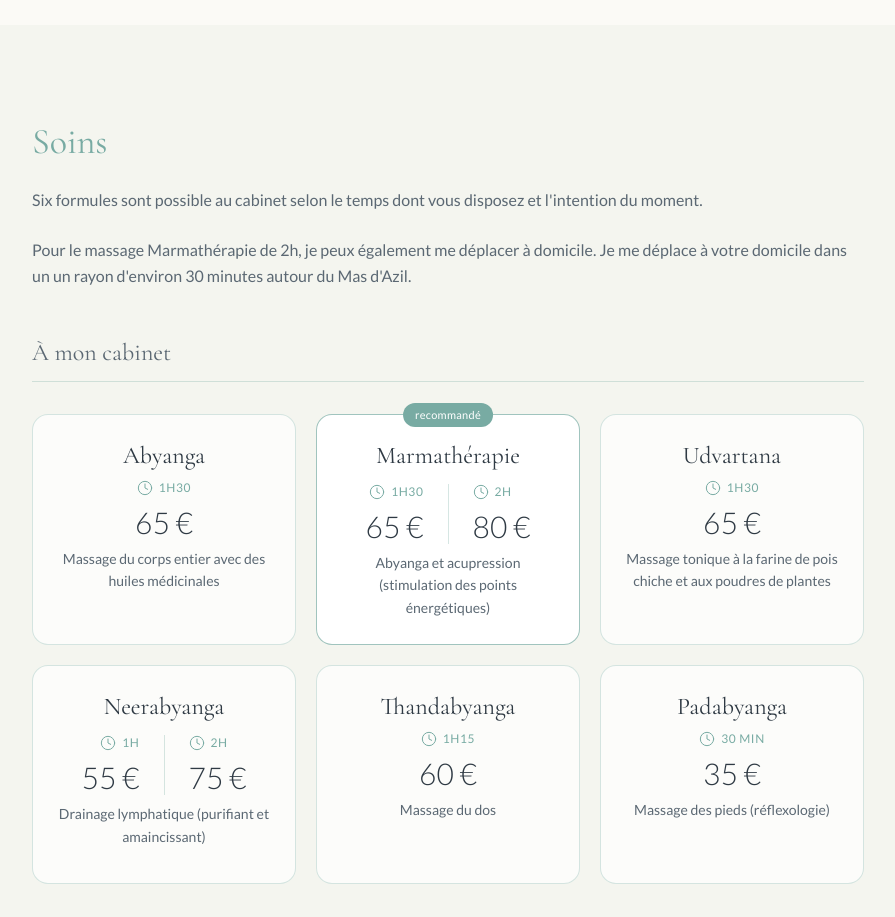
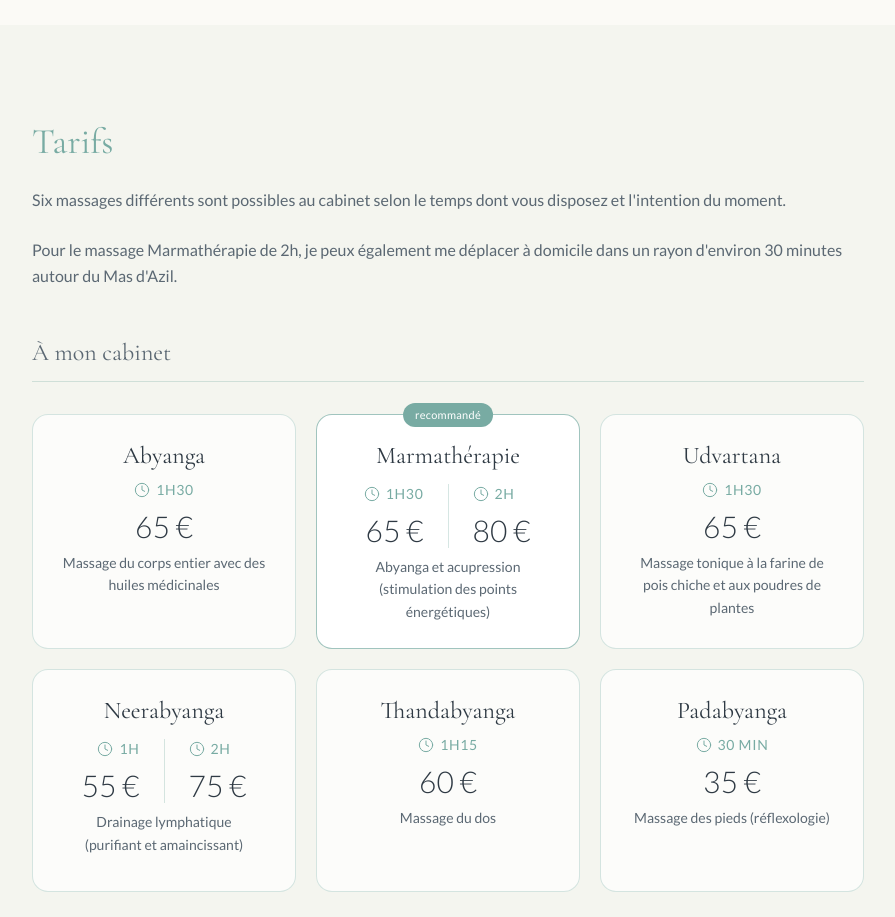
Before and after one commit to benbucher/yaelMassage, a React (Vite) app: page / in a window 1280 px wide. Shown: the part 1880-2797 px from the top of the page, without its empty margins (192-1087 px from the left). Built offline with nearby package versions, Linux system fonts and the light colour scheme.

Commit message:
MOD soins for tarifs and minors changes

```diff
--- a/src/App.tsx
+++ b/src/App.tsx
@@ -19,7 +19,7 @@ const HERO_IMAGE = heroImage02;
 
 const NAV = [
   { id: 'massage', label: 'Massage' },
-  { id: 'soins', label: 'Soins' },
+  { id: 'tarifs', label: 'Tarifs' },
   { id: 'reservations', label: 'Réservations' },
   { id: 'apropos', label: 'À propos' },
 ];
@@ -278,14 +278,14 @@ function SoinsSection() {
       name: 'Udvartana',
       duration: '1h30',
       price: '65 €',
-      desc: 'Massage tonique à la farine de pois chiche et aux poudres de plantes',
+      desc: 'Massage tonique à la farine de pois\u00A0chiche et aux poudres de plantes',
       featured: false,
     },
     {
       name: 'Neerabyanga',
       duration: '1h',
       price: '55 €',
-      desc: 'Drainage lymphatique (purifiant et amaincissant)',
+      desc: 'Drainage lymphatique\n(purifiant et amaincissant)',
       featured: false,
       durationLong: '2h',
       priceLong: '75 €',
@@ -314,17 +314,16 @@ function SoinsSection() {
   };
 
   return (
-    <SectionShell id="soins" tone="sage">
+    <SectionShell id="tarifs" tone="sage">
       <h2 className="font-serif text-primary text-3xl sm:text-4xl leading-[1.15]">
-        Soins
+        Tarifs
       </h2>
       <p className="mt-6 text-ink-soft text-base leading-relaxed">
-        Six formules sont possible au cabinet selon le temps dont vous disposez et l'intention
+        Six massages différents sont possibles au cabinet selon le temps dont vous disposez et l'intention
         du moment.
       </p>
       <p className="mt-6 text-ink-soft text-base leading-relaxed">
-        Pour le massage Marmathérapie de 2h, je peux également me déplacer à domicile.
-        Je me déplace à votre domicile dans un un rayon d'environ 30 minutes autour du Mas d'Azil.
+        Pour le massage Marmathérapie de 2h, je peux également me déplacer à domicile dans un rayon d'environ 30 minutes autour du Mas d'Azil.
       </p>
 
       <div className="mt-12">
@@ -357,7 +356,7 @@ function SoinsSection() {
 
               {/* Short option */}
               <div className="flex-1 pr-6 text-right">
-                <p className="flex items-center justify-end text-xs uppercase tracking-wider text-primary font-medium">
+                <p className="flex items-center justify-end text-sm uppercase tracking-wider text-primary font-medium">
                   <Clock
                     className="w-4 h-4 mr-1.5 text-primary"
                     strokeWidth={1.5}
@@ -374,7 +373,7 @@ function SoinsSection() {
 
               {/* Long option */}
               <div className="flex-1 pl-6 text-left">
-                <p className="flex items-center text-xs uppercase tracking-wider text-primary font-medium">
+                <p className="flex items-center text-sm uppercase tracking-wider text-primary font-medium">
                   <Clock
                     className="w-4 h-4 mr-1.5 text-primary"
                     strokeWidth={1.5}
@@ -390,7 +389,7 @@ function SoinsSection() {
           ) : (
             <>
               {/* Normal single option */}
-              <p className="mt-2 flex items-center justify-center text-xs uppercase tracking-wider text-primary font-medium">
+              <p className="mt-2 flex items-center justify-center text-sm uppercase tracking-wider text-primary font-medium">
                 <Clock
                   className="w-4 h-4 mr-1.5 text-primary"
                   strokeWidth={1.5}
@@ -402,7 +401,7 @@ function SoinsSection() {
               </p>
             </>
           )}
-            <p className="mt-2 text-ink-soft text-sm leading-relaxed min-h-[3.5rem]">
+            <p className="mt-2 text-ink-soft text-sm leading-relaxed min-h-[3.5rem] whitespace-pre-line">
               {t.desc}
             </p>
           </div>
@@ -420,7 +419,7 @@ function SoinsSection() {
           <h4 className="font-serif text-2xl text-ink leading-snug">
             {domicile.name}
           </h4>
-          <p className="mt-2 flex items-center justify-center text-xs uppercase tracking-wider text-primary font-medium">
+          <p className="mt-2 flex items-center justify-center text-sm uppercase tracking-wider text-primary font-medium">
             <Clock
               className="w-4 h-4 mr-1.5 text-primary"
               strokeWidth={1.5}
@@ -430,7 +429,7 @@ function SoinsSection() {
           <p className="mt-2 font-sans font-light text-3xl text-ink">
             {domicile.price}
           </p>
-          <p className="mt-2 text-ink-soft text-sm leading-relaxed">
+          <p className="mt-2 text-ink-soft text-sm leading-relaxed whitespace-pre-line">
             {domicile.desc}
           </p>
         </div>
```
